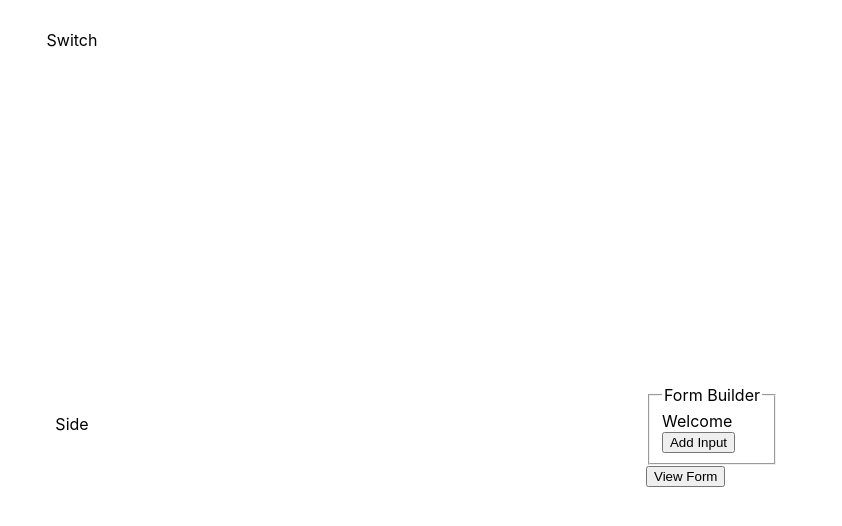
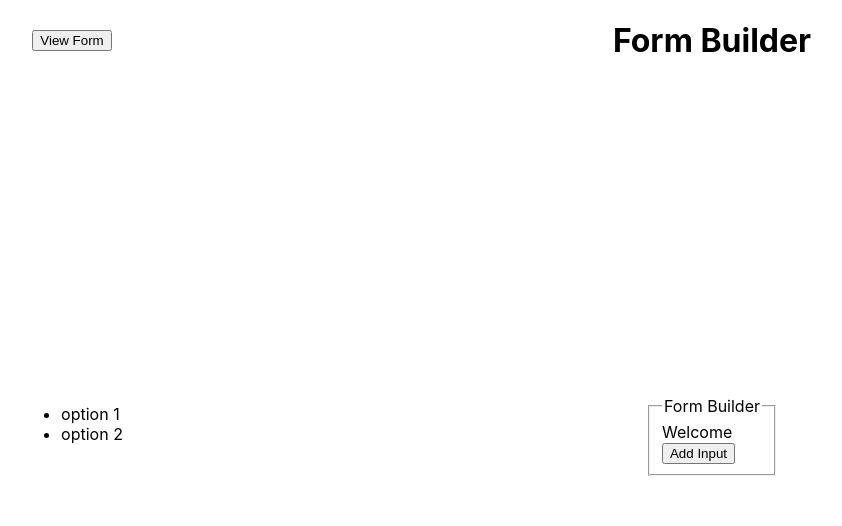
Before and after one commit to MaciejReimann/form-builder, a React (Create React App) app: page / in a window 1280 px wide. Shown: the top 526 px of the page, without its empty margins (56-898 px from the left). Built offline with nearby package versions, Linux system fonts and the light colour scheme.

Commit message:
major file structure refactor

```diff
--- a/src/App.js
+++ b/src/App.js
@@ -1,39 +1,31 @@
 import React, { Component } from "react";
 import "./styles/app.css";
 
-import FormBuilder from "./components/builder/FormBuilder";
-import FormViewer from "./components/viewer/FormViewer";
+import Header from "./components/presentation/Header";
+import BuilderViewerSwitch from "./components/presentation/BuilderViewerSwitch";
+import SideBar from "./components/presentation/SideBar";
+
+import BuilderViewerContainer from "./components/logic/BuilderViewerContainer";
 
 export default class App extends Component {
   constructor(props) {
     super(props);
     this.state = {
-      builderView: true,
-      formData: ""
+      builderView: true
     };
   }
 
   render() {
-    const { builderView, formData } = this.state;
+    const { builderView } = this.state;
     return (
       <div className="app">
-        <div className="switch">Switch</div>
-        <header className="header" />
-        <aside className="side">Side</aside>
-        <main className="main">
-          {builderView ? (
-            <FormBuilder
-              onUpdate={formData =>
-                this.setState({ formData: JSON.stringify(formData) })
-              }
-            />
-          ) : (
-            <FormViewer data={formData} />
-          )}
-          <button onClick={() => this.setState({ builderView: !builderView })}>
-            {builderView === true ? "View Form" : "Edit Form"}
-          </button>
-        </main>
+        <BuilderViewerSwitch
+          onClick={() => this.setState({ builderView: !builderView })}
+          builderView={builderView}
+        />
+        <Header />
+        <SideBar />
+        <BuilderViewerContainer builderView={builderView} />
         <footer className="footer" />
       </div>
     );
--- /dev/null
+++ b/src/components/logic/BuilderViewerContainer.js
@@ -0,0 +1,26 @@
+import React, { Component } from "react";
+
+import FormBuilder from "./FormBuilder";
+import FormViewer from "./FormViewer";
+
+export default class BuilderViewerContainer extends Component {
+  constructor(props) {
+    super(props);
+    this.state = { formData: "" };
+  }
+
+  render() {
+    const { formData } = this.state;
+    return (
+      <main className="main">
+        {this.props.builderView ? (
+          <FormBuilder
+            onUpdate={data => this.setState({ formData: JSON.stringify(data) })}
+          />
+        ) : (
+          <FormViewer data={formData} />
+        )}
+      </main>
+    );
+  }
+}
--- /dev/null
+++ b/src/components/presentation/BuilderViewerSwitch.js
@@ -0,0 +1,11 @@
+import React from "react";
+
+export default ({ onClick, builderView }) => {
+  return (
+    <div className="switch">
+      <button onClick={onClick}>
+        {builderView === true ? "View Form" : "Edit Form"}
+      </button>
+    </div>
+  );
+};
--- /dev/null
+++ b/src/components/presentation/Header.js
@@ -0,0 +1,9 @@
+import React from "react";
+
+export default () => {
+  return (
+    <header className="header">
+      <h1>Form Builder</h1>
+    </header>
+  );
+};
--- /dev/null
+++ b/src/components/presentation/SideBar.js
@@ -0,0 +1,12 @@
+import React from "react";
+
+export default () => {
+  return (
+    <aside className="side">
+      <ul>
+        <li>option 1</li>
+        <li>option 2</li>
+      </ul>
+    </aside>
+  );
+};
```
Also changed, not shown: src/components/logic/FormBuilder.js (renamed from src/components/builder/FormBuilder.js), src/components/logic/FormViewer.js (renamed from src/components/viewer/FormViewer.js), src/components/logic/Goodbye.js (renamed from src/components/viewer/Goodbye.js), src/components/logic/InputGroup.js (renamed from src/components/builder/InputGroup.js), src/components/logic/QuestionInput.js (renamed from src/components/viewer/QuestionInput.js), src/components/logic/Welcome.js (renamed from src/components/builder/Welcome.js).
